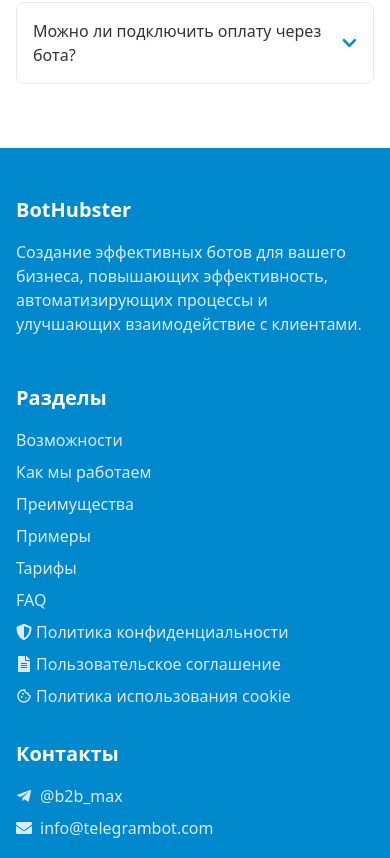
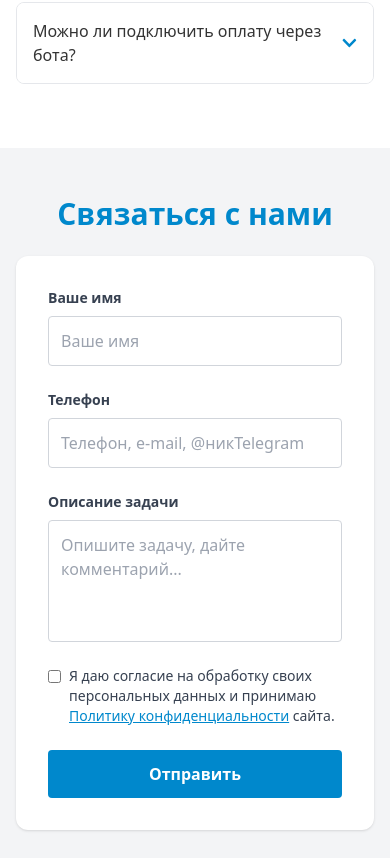
Before and after one commit to vitamin48/bothubster, a React (Vite) app: page / in a window 390 px wide. Shown: the part 10446-11304 px from the top of the page. Built offline with nearby package versions, Linux system fonts and the light colour scheme.

Commit message:
Добавлен раздел Обратная связь

```diff
--- a/src/components/sections/Footer.tsx
+++ b/src/components/sections/Footer.tsx
@@ -51,6 +51,11 @@
                 <li>
                   <a href="/#faq" className="text-blue-100 transition-colors hover:text-white">
                     FAQ
+                  </a>
+                </li>
+                <li>
+                  <a href="/#contact" className="text-blue-100 transition-colors hover:text-white">
+                    Обратная связь
                   </a>
                 </li>
                 <li>
--- a/src/components/sections/Header.tsx
+++ b/src/components/sections/Header.tsx
@@ -2,9 +2,8 @@
 import { motion } from 'framer-motion';
 import { Modal } from '../ui/Modal';
 
-// Типизация пропсов для Header
 interface HeaderProps {
-  openOrderModal: () => void; // Функция, которая ничего не принимает и ничего не возвращает
+  openOrderModal: () => void;
 }
 
 export const Header = ({ openOrderModal }: HeaderProps) => {
@@ -15,7 +14,7 @@
     <header className="sticky top-0 z-40 w-full border-b border-gray-100 bg-white/80 backdrop-blur-sm">
       <div className="container mx-auto flex h-20 items-center justify-between px-4">
         <a href="/" className="text-2xl font-bold text-[var(--primary-color)]">
-        BotHubster
+          BotHubster
         </a>
 
         <div className="hidden items-center gap-8 md:flex">
@@ -35,10 +34,13 @@
             <a href="/#faq" className="transition-smooth hover:text-[var(--primary-color)]">
               FAQ
             </a>
+            <a href="/#contact" className="transition-smooth hover:text-[var(--primary-color)]">
+              Обратная связь
+            </a>
           </nav>
           <button
             className="btn btn-primary"
-            onClick={openOrderModal} // Здесь ты передаешь пропс openOrderModal
+            onClick={openOrderModal}
           >
             Заказать бота
           </button>
@@ -121,13 +123,20 @@
               >
                 FAQ
               </a>
+              <a
+                href="/#contact"
+                className="transition-smooth hover:text-[var(--primary-color)]"
+                onClick={() => setIsOpen(false)}
+              >
+                Обратная связь
+              </a>
             </nav>
             <button
               className="btn btn-primary w-full"
               onClick={() => {
                 setIsOpen(false);
                 setTimeout(() => {
-                  openOrderModal(); // <- вызываем внешний модал
+                  openOrderModal();
                 }, 300);
               }}
             >
@@ -136,9 +145,6 @@
           </div>
         </motion.div>
       )}
-
-      {/* Order Modal */}
-      {/* Модалка будет рендериться в App.tsx */}
     </header>
   );
 };
--- a/src/components/ui/ContactForm.tsx
+++ b/src/components/ui/ContactForm.tsx
@@ -7,9 +7,11 @@
     message: "",
   });
   const [status, setStatus] = useState<"idle" | "sending" | "success" | "error">("idle");
+  const [isAgreed, setIsAgreed] = useState(false);
+  const [consentError, setConsentError] = useState(false); // 👉 новая переменная
 
-  const BOT_TOKEN = "YOUR_BOT_TOKEN"; // ⚠️ Заменить
-  const CHAT_ID = "YOUR_CHAT_ID";     // ⚠️ Заменить
+  const BOT_TOKEN = "7499263148:AAFB5_DmzJ6HckBBzl0P6iGR1haPfT3SGZE"; // 🔁 замени на свой
+  const CHAT_ID = "128592002";     // 🔁 замени на свой
 
   const handleChange = (e: React.ChangeEvent<HTMLInputElement | HTMLTextAreaElement>) => {
     setFormData({ ...formData, [e.target.name]: e.target.value });
@@ -17,6 +19,13 @@
 
   const handleSubmit = async (e: React.FormEvent) => {
     e.preventDefault();
+
+    if (!isAgreed) {
+      setConsentError(true);
+      return;
+    }
+
+    setConsentError(false); // убираем ошибку, если галочка уже поставлена
     setStatus("sending");
 
     const text = `
@@ -42,6 +51,7 @@
       if (response.ok) {
         setStatus("success");
         setFormData({ name: "", phone: "", message: "" });
+        setIsAgreed(false);
       } else {
         throw new Error("Ошибка при отправке");
       }
@@ -52,11 +62,18 @@
   };
 
   return (
-    <section className="bg-white py-12" id="contact">
-      <div className="container mx-auto max-w-xl px-4">
-        <h2 className="text-3xl font-bold mb-6 text-center text-[var(--primary-color)]">Связаться с нами</h2>
+    <section id="contact" className="bg-gray-100 py-12">
+      <div className="container mx-auto max-w-5xl px-4">
+        <h2 className="text-3xl font-bold mb-6 text-center text-[var(--primary-color)]">
+          Связаться с нами
+        </h2>
 
-        <form onSubmit={handleSubmit} className="space-y-4 bg-gray-50 p-6 rounded-xl shadow">
+        <form onSubmit={handleSubmit} className="space-y-6 bg-white p-8 rounded-xl shadow">
+          <div className="grid gap-6 md:grid-cols-2">
+            <div className="flex flex-col">
+              <label htmlFor="name" className="mb-2 text-sm font-semibold text-gray-700">
+                Ваше имя
+              </label>
               <input
                 name="name"
                 type="text"
@@ -66,25 +83,62 @@
                 onChange={handleChange}
                 className="w-full rounded border border-gray-300 p-3 outline-none"
               />
+            </div>
 
+            <div className="flex flex-col">
+              <label htmlFor="phone" className="mb-2 text-sm font-semibold text-gray-700">
+                Телефон
+              </label>
               <input
                 name="phone"
                 type="tel"
-            placeholder="Телефон"
+                placeholder="Телефон, e-mail, @никTelegram"
                 required
                 value={formData.phone}
                 onChange={handleChange}
                 className="w-full rounded border border-gray-300 p-3 outline-none"
               />
+            </div>
+          </div>
 
+          <div className="flex flex-col">
+            <label htmlFor="message" className="mb-2 text-sm font-semibold text-gray-700">
+              Описание задачи
+            </label>
             <textarea
               name="message"
               rows={4}
-            placeholder="Опишите задачу"
+              placeholder="Опишите задачу, дайте комментарий..."
               value={formData.message}
               onChange={handleChange}
               className="w-full rounded border border-gray-300 p-3 outline-none resize-none"
             />
+          </div>
+
+          <div className="flex items-start gap-2 text-sm text-gray-700">
+            <input
+              id="consent"
+              type="checkbox"
+              checked={isAgreed}
+              onChange={() => {
+                setIsAgreed(!isAgreed);
+                setConsentError(false); // убираем ошибку при клике
+              }}
+              className="mt-1 accent-[var(--primary-color)]"
+            />
+            <label htmlFor="consent">
+              Я даю согласие на обработку своих персональных данных и принимаю{" "}
+              <a href="/privacy" className="text-[var(--primary-color)] underline hover:opacity-80" target="_blank">
+                Политику конфиденциальности
+              </a> сайта.
+            </label>
+          </div>
+
+          {consentError && (
+            <p className="text-red-600 text-sm -mt-3">
+              ❗ Необходимо согласиться с политикой конфиденциальности
+            </p>
+          )}
 
           <button
             type="submit"
--- a/src/pages/HomePage.tsx
+++ b/src/pages/HomePage.tsx
@@ -11,6 +11,8 @@
 import { Footer } from '../components/sections/Footer';
 import { Modal } from '../components/ui/Modal';
 import { CookieBanner } from '../components/ui/CookieBanner';
+import { ContactForm } from "../components/ui/ContactForm";
+
 
 export const HomePage = () => {
   const [isModalOpen, setIsModalOpen] = useState(false);
@@ -27,6 +29,7 @@
         <Example />
         <Pricing />
         <FAQ />
+        <ContactForm />
       </main>
       <Footer />
 
```
Lines whose indentation alone changed are shown as unchanged.
